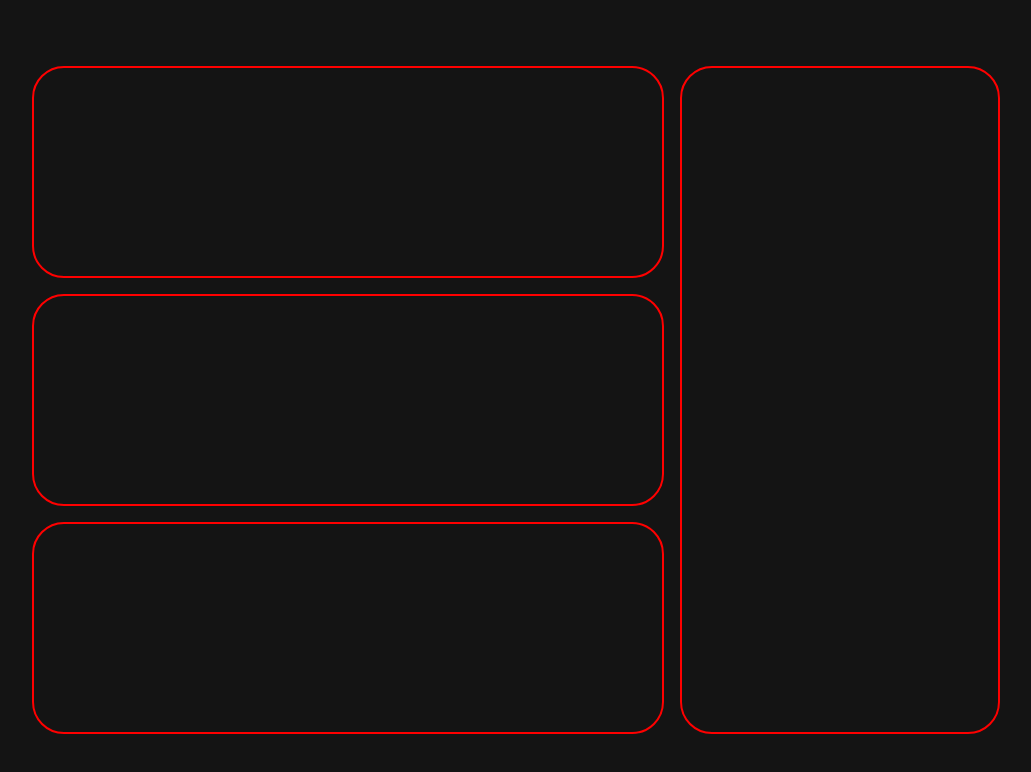
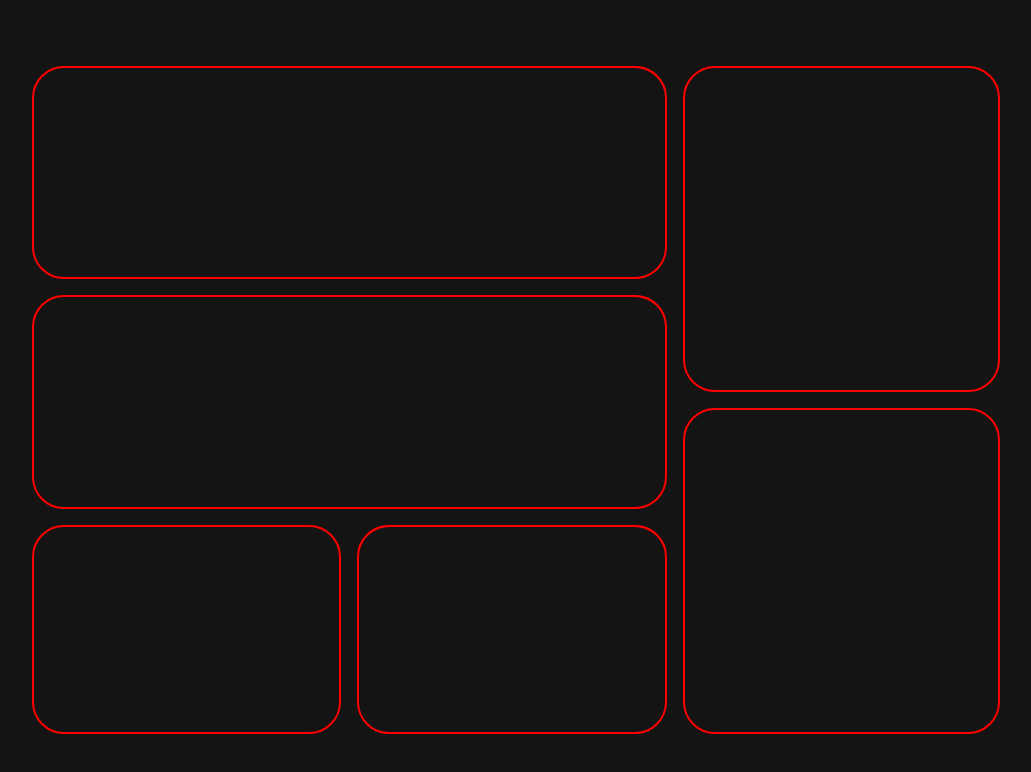
Before and after one commit to lengleman-spec/bento-grid, a plain HTML site: page index.html in a window 1280 px wide. Shown: the whole page, without its empty margins (124-1155 px from the left). Drawn offline with Linux system fonts and the light colour scheme.

Commit message:
Add and aligned using both grid and flexbox for the smaller boxes.

```diff
--- a/index.html
+++ b/index.html
@@ -11,9 +11,16 @@
       <div class="col-left">
         <div class="row row1"></div>
         <div class="row row2"></div>
-        <div class="row row3"></div>
+        <div class="row row3">
+          <div class="row-col left"></div>
+          <div class="row-col right"></div>
+        </div>
       </div>
-      <div class="col-right"></div>
+
+      <div class="col-right">
+        <div class="row top"></div>
+        <div class="row bottom"></div>
+      </div>
     </div>
   </body>
 </html>
--- a/styles.css
+++ b/styles.css
@@ -30,8 +30,10 @@ body {
 
 .col-right {
   flex: 1;
-  border: 2px solid red;
+  gap: 1em;
   border-radius: 2em;
+  display: flex;
+  flex-direction: column;
 }
 
 .row {
@@ -39,3 +41,15 @@ body {
   border: 2px solid red;
   border-radius: 2em;
 }
+
+.row3 {
+  display: flex;
+  border: none;
+  gap: 1em;
+}
+
+.row-col {
+  flex: 1;
+  border: 2px solid red;
+  border-radius: 2em;
+}
```
